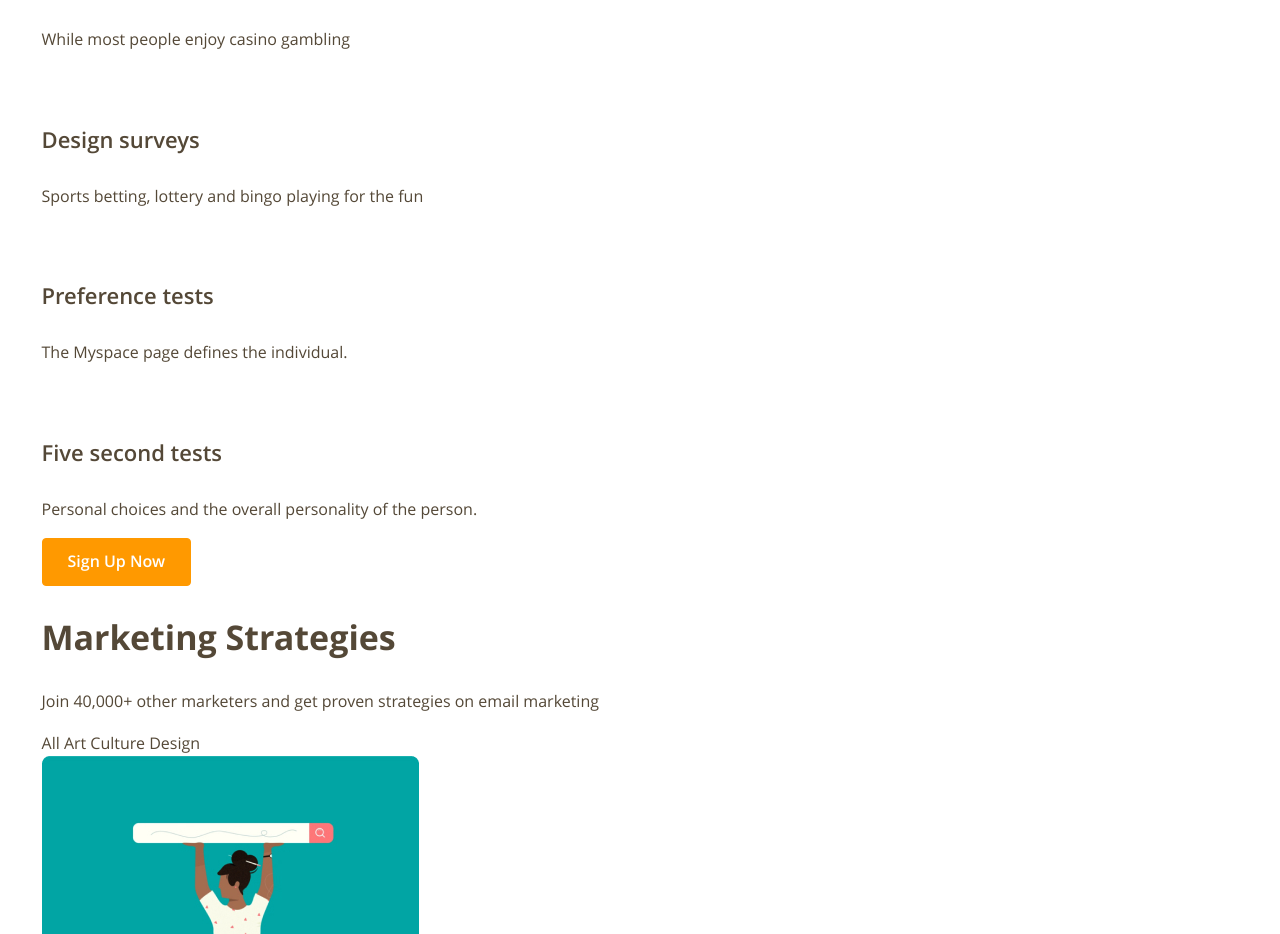
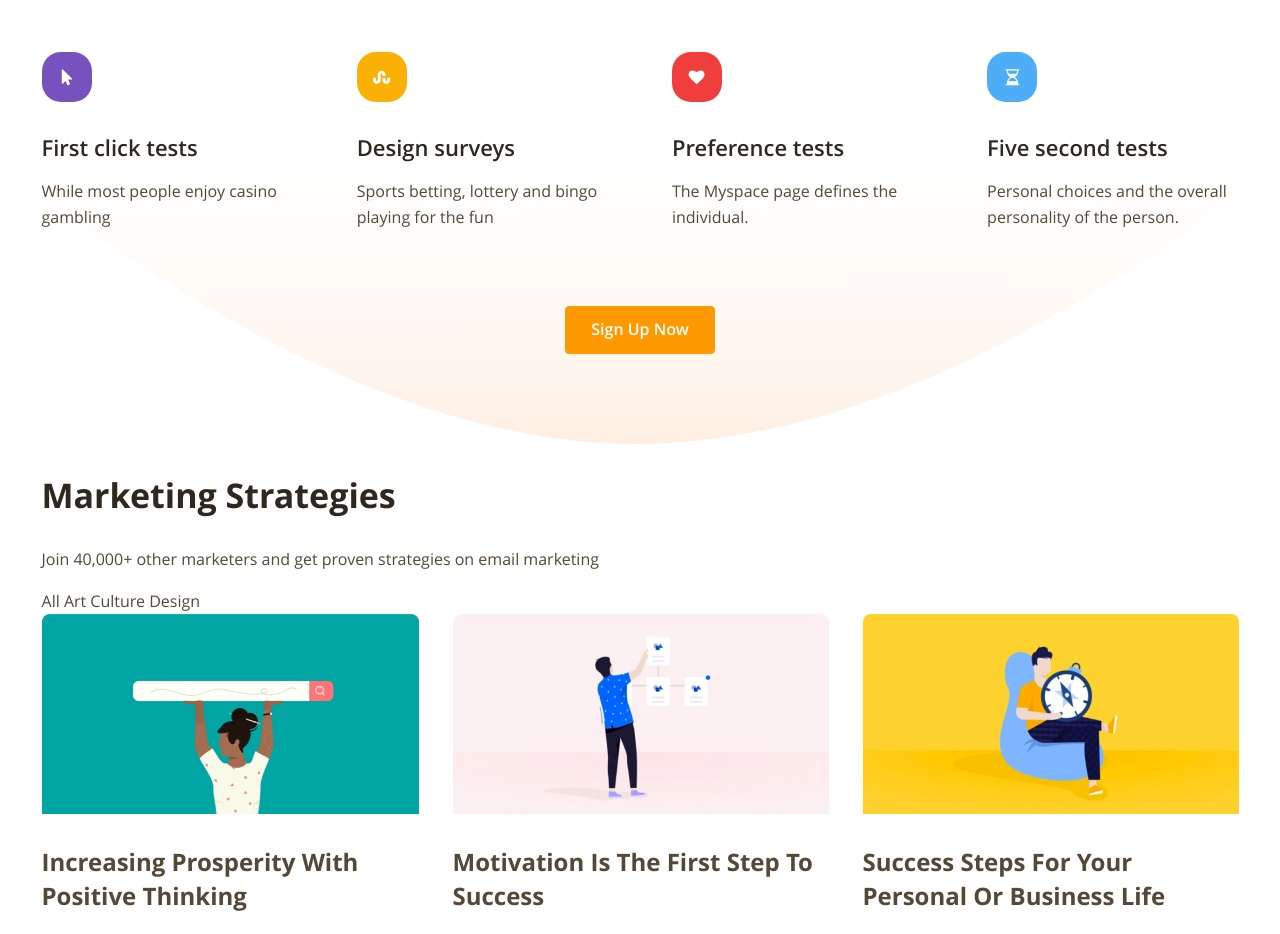
Before and after one commit to eprikhodko/productly, a website built with webpack: page src/index.html in a window 1280 px wide. Shown: the part 591-1525 px from the top of the page. Built offline with nearby package versions, Linux system fonts and the light colour scheme; files whose address does not match are found by name.

Commit message:
feat: create tools block

```diff
--- a/src/index.html
+++ b/src/index.html
@@ -70,18 +70,18 @@
       </section>
 
       <section class="tools">
-        <div class="wrapper">
+        <div class="wrapper tools__wrapper">
           <h2 class="tools__title">
             We design tools to unveil your superpowers
           </h2>
           <div class="layout-4-column">
             <div class="tool">
               <div class="tool__icon">
-                <span class="icon-square icon-square_lilium">
+                <span class="icon-square icon-square_violet">
                   <span class="ico ico_arrow"></span>
                 </span>
               </div>
-              <h4>First click tests</h4>
+              <h4 class="tool__title">First click tests</h4>
               <p>While most people enjoy casino gambling</p>
             </div>
             <div class="tool">
@@ -90,7 +90,7 @@
                   <span class="ico ico_snake"></span>
                 </span>
               </div>
-              <h4>Design surveys</h4>
+              <h4 class="tool__title">Design surveys</h4>
               <p>Sports betting, lottery and bingo playing for the fun</p>
             </div>
             <div class="tool">
@@ -99,7 +99,7 @@
                   <span class="ico ico_heart"></span>
                 </span>
               </div>
-              <h4>Preference tests</h4>
+              <h4 class="tool__title">Preference tests</h4>
               <p>The Myspace page defines the individual.</p>
             </div>
             <div class="tool">
@@ -108,13 +108,13 @@
                   <span class="ico ico_clock"></span>
                 </span>
               </div>
-              <h4>Five second tests</h4>
+              <h4 class="tool__title">Five second tests</h4>
               <p>Personal choices and the overall personality of the person.</p>
             </div>
           </div>
-          <div class="tools-button">
-            <button class="button button_colored">Sign Up Now</button>
-          </div>
+          <button class="button button_colored tools__button">
+            Sign Up Now
+          </button>
         </div>
       </section>
 
--- a/src/scss/abstracts/_mixins.scss
+++ b/src/scss/abstracts/_mixins.scss
@@ -13,3 +13,13 @@
   font-style: $style;
   line-height: $line-height;
 }
+
+@mixin columns($width) {
+  display: flex;
+  flex-wrap: wrap;
+  justify-content: space-between;
+
+  > * {
+    flex-basis: $width;
+  }
+}
--- a/src/scss/base/_base.scss
+++ b/src/scss/base/_base.scss
@@ -19,9 +19,7 @@ h1 {
 }
 
 h2 {
-  font-weight: bold;
-  font-size: 34px;
-  line-height: 46px;
+  @include font(rem(34px), line-height(46px, 34px), 700, $color-heading);
 }
 
 h3 {
@@ -31,9 +29,7 @@ h3 {
 }
 
 h4 {
-  font-weight: 600;
-  font-size: 22px;
-  line-height: 30px;
+  @include font(rem(22px), line-height(30px, 22px), 600, $color-heading);
 }
 
 h5 {
--- a/src/scss/base/_icons.scss
+++ b/src/scss/base/_icons.scss
@@ -1,3 +1,5 @@
+@use '../abstracts/constants' as *;
+
 .ico {
   // cursor: pointer;
   display: inline-block;
@@ -8,3 +10,52 @@
   height: 19px;
   background-image: url('../assets/img/icons/play.svg');
 }
+
+.icon-square {
+  display: flex;
+  align-items: center;
+  justify-content: center;
+  width: 50px;
+  height: 50px;
+  border-radius: 19px;
+
+  &_yellow {
+    background-color: $color-yellow;
+  }
+
+  &_violet {
+    background-color: $color-violet;
+  }
+
+  &_red {
+    background-color: $color-red;
+  }
+
+  &_blue {
+    background-color: $color-blue;
+  }
+}
+
+.ico_arrow {
+  width: 12px;
+  height: 17px;
+  background-image: url('../assets/img/icons/arrow.svg');
+}
+
+.ico_snake {
+  width: 18px;
+  height: 14px;
+  background-image: url('../assets/img/icons/snake.svg');
+}
+
+.ico_heart {
+  width: 17px;
+  height: 15px;
+  background-image: url('../assets/img/icons/heart.svg');
+}
+
+.ico_clock {
+  width: 15px;
+  height: 17px;
+  background-image: url('../assets/img/icons/clock.svg');
+}
--- a/src/scss/components/_promo.scss
+++ b/src/scss/components/_promo.scss
@@ -1,7 +1,7 @@
 @use '../abstracts' as *;
 
 .promo {
-  padding: 30px 0;
+  padding: 30px 0 0;
 }
 
 .promo__title {
--- /dev/null
+++ b/src/scss/components/_tools.scss
@@ -0,0 +1,23 @@
+@use '../abstracts' as *;
+
+.tools__wrapper {
+  padding-bottom: 90px;
+  background: url('../assets/img/backgrounds/tools-bg.svg');
+  background-repeat: no-repeat;
+  background-position: center bottom;
+}
+
+.tools__title {
+  max-width: 462px;
+  margin: 111px auto 70px;
+  text-align: center;
+}
+
+.tool__title {
+  margin-bottom: 16px;
+}
+
+.tools__button {
+  display: block;
+  margin: 60px auto 0;
+}
--- /dev/null
+++ b/src/scss/layout/_columns.scss
@@ -0,0 +1,13 @@
+@use '../abstracts/mixins' as *;
+
+.layout-4-column {
+  @include columns(21%);
+}
+
+.layout-3-column {
+  @include columns(30%);
+}
+
+.layout-2-column {
+  @include columns(45%);
+}
--- a/src/scss/main.scss
+++ b/src/scss/main.scss
@@ -9,10 +9,12 @@
 @use 'components/promo';
 @use 'components/contact-us';
 @use 'components/navigation';
+@use 'components/tools';
 
 // Layout
 @use 'layout/wrapper';
 @use 'layout/header';
+@use 'layout/columns';
 
 // Pages
 @use 'pages/index';
```
Also changed, not shown: src/assets/img/backgrounds/tools-bg.svg (added).
